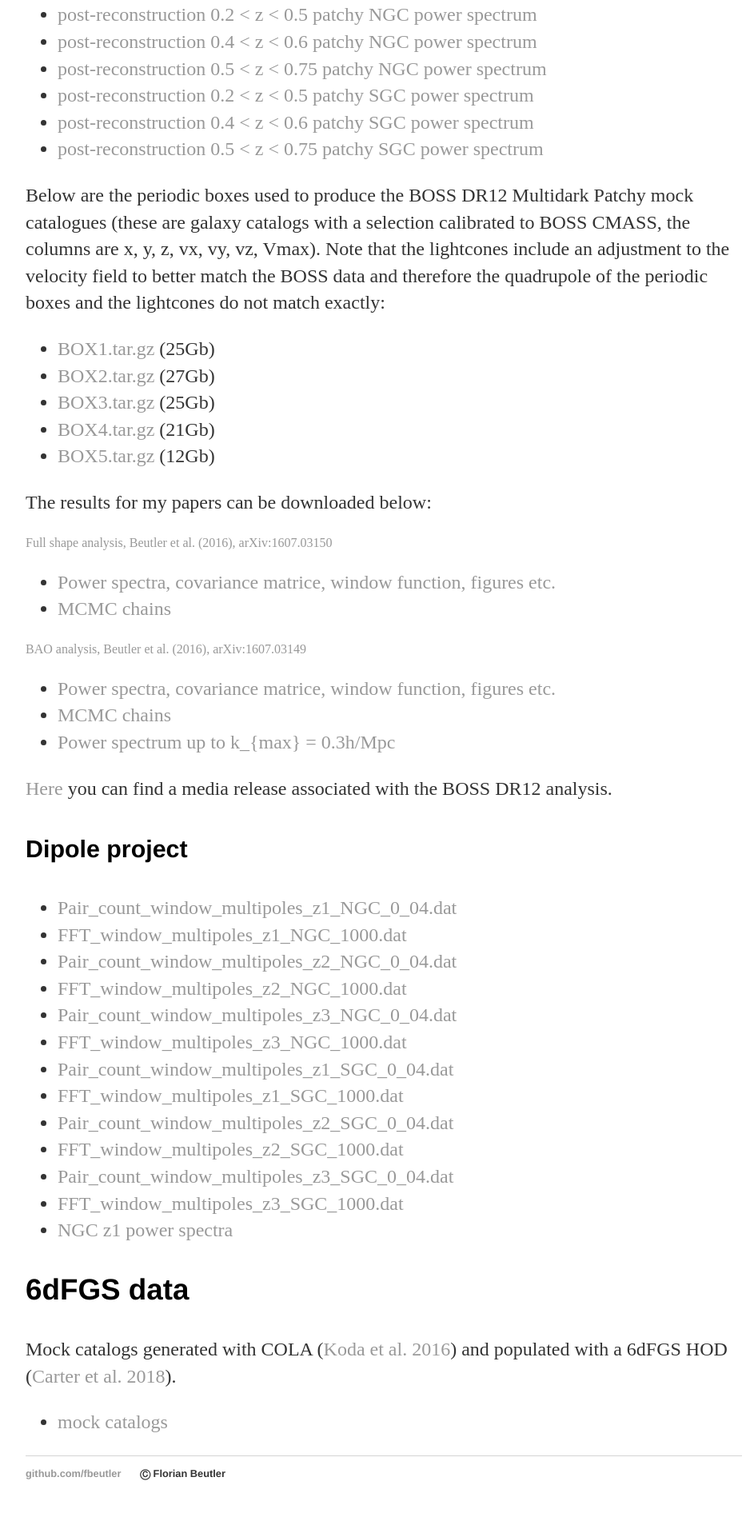
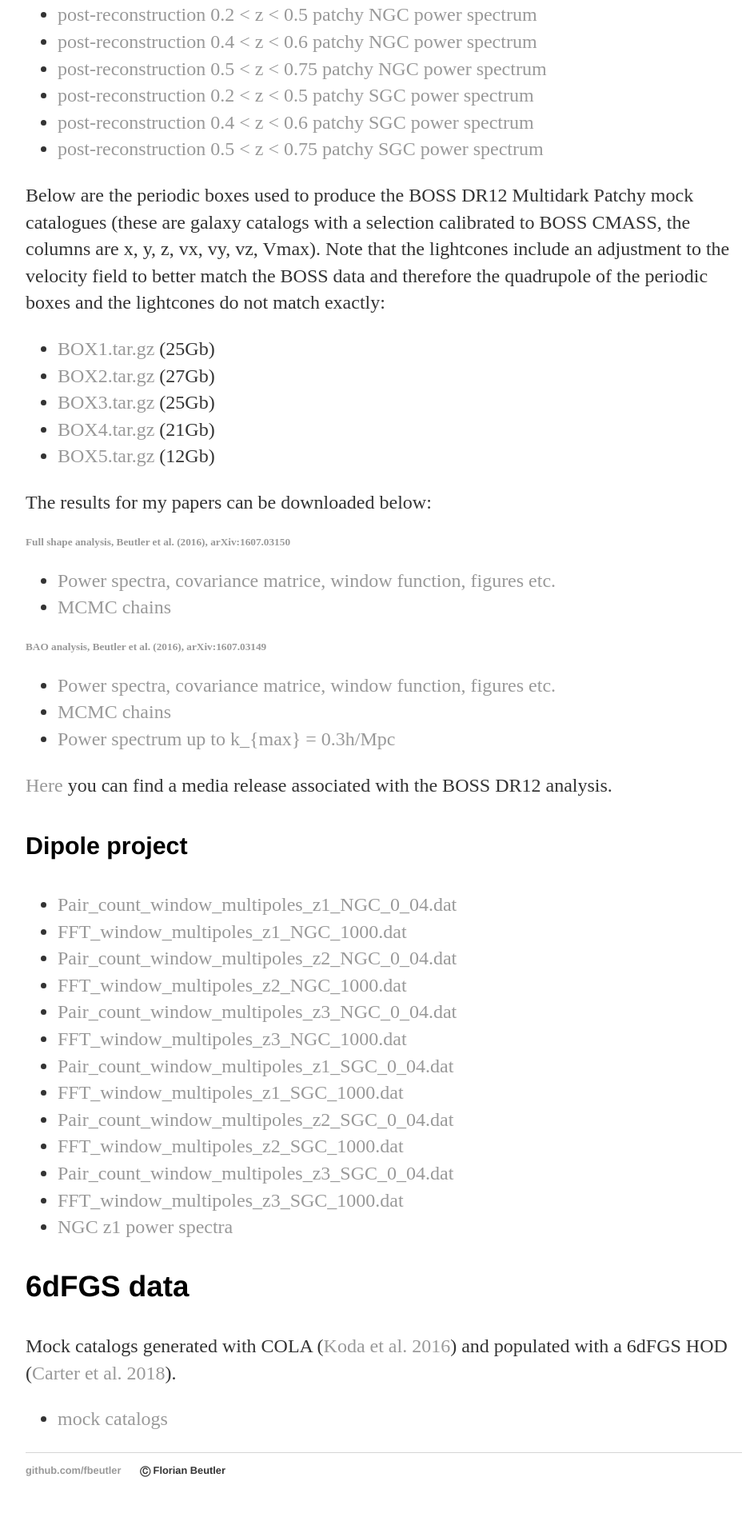
Before and after one commit to fbeutler/fbeutler.github.io, a Jekyll site: the page built from hub/hub.html, in a window 1280 px wide. Shown: the part 1069-2981 px from the top of the page at 80% size, without its empty margins (160-1103 px from the left). Built offline with Jekyll 4.4.1, drawn with Linux system fonts in a browser that asks for light colours.

Commit message:
Update hub.html

```diff
--- a/hub/hub.html
+++ b/hub/hub.html
@@ -124,21 +124,18 @@ title: Some material
   <p>
     The results for my papers can be downloaded below:
   </p>
-  <section>
-    <a href="https://arxiv.org/pdf/1607.03150v1.pdf" target="_blank">Full shape analysis, Beutler et al. (2016), arXiv:1607.03150</a>
-    <ul>
+  <h5><a href="https://arxiv.org/pdf/1607.03150v1.pdf" target="_blank">Full shape analysis, Beutler et al. (2016), arXiv:1607.03150</a></h5>
+  <ul>
         <li>
           <a href='/static/Beutler_etal_DR12COMBINED_fullshape_powspec.tar.gz' target="_blank">Power spectra, covariance matrice, window function, figures etc.</a>
         </li>
         <li>
           <a href="/static/Beutler_et_al_full_shape_analysis_MCMC.tar.gz" target="_blank">MCMC chains</a>
         </li>
-    </ul>
-  </section>
+  </ul>
 
-  <section>
-    <a href="https://arxiv.org/pdf/1607.03149v1.pdf" target="_blank">BAO analysis, Beutler et al. (2016), arXiv:1607.03149</a>
-    <ul>
+  <h5><a href="https://arxiv.org/pdf/1607.03149v1.pdf" target="_blank">BAO analysis, Beutler et al. (2016), arXiv:1607.03149</a></h5>
+  <ul>
         <li>
           <a href='/static/Beutler_etal_DR12COMBINED_BAO_powspec.tar.gz' target="_blank">Power spectra, covariance matrice, window function, figures etc.</a>
         </li>
@@ -148,8 +145,7 @@ title: Some material
         <li>
           <a href="/static/Beutler_et_al_2016_1607_03149_power_spectrum_kmax_0_3.tar.gz" download>Power spectrum up to k_{max} = 0.3h/Mpc</a>
         </li>
-    </ul>
-  </section>
+  </ul>
 
   <p>
     <a href="https://phys.org/news/2016-07-biggest-galactic-dark-energy.html" target="_blank">Here</a> you can find a media release associated with the BOSS DR12 analysis.
```
